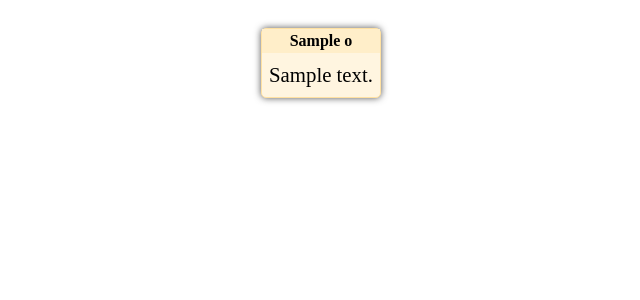
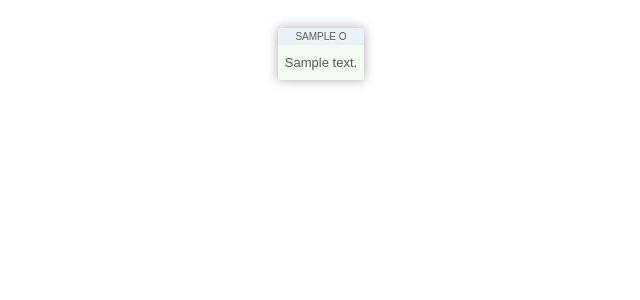
Before and after one commit to muatik/kelimeci, a PHP site: template views/elements/notification.php in a window 1280 px wide. Shown: the top 300 px of the page, without its empty margins (319-959 px from the left). Run offline with PHP 8.4, Linux system fonts and the light colour scheme; the template is opened without the code that fills it: most values are stand-ins (such as "Sample title", 1, 10 or a date in 2020).

Commit message:
Duyuru(notf.) elementinin stili iyileştirildi.

```diff
--- a/css/notification.css
+++ b/css/notification.css
@@ -4,33 +4,38 @@
 .ntfcontainer{
 	display:inline-block;
 	margin:20px auto;
-	background:#fff5e0;
-	border:1px solid #ffe1a2;
+	background:#f4fbf3;
+	font:10px sans-serif,helvetica,verdana;
+	color:#555;
+	text-shadow:0 1px 2px #fff;
 
 	/*Box Radius*/
-	border-radius:5px;
-	-moz-border-radius:5px;
-	-khtml-border-radius:5px;
-	-webkit-border-radius:5px;
+	border-radius:2px;
+	-moz-border-radius:2px;
+	-khtml-border-radius:2px;
+	-webkit-border-radius:2px;
 
 	/* Box Shadow */
-	box-shadow:0px 0px 7px #555;
-	-moz-box-shadow:0px 0px 7px #555;
-	-webkit-box-shadow:0px 0px 7px #555;
+	box-shadow:0px 0px 12px #aaa;
+	-moz-box-shadow:0px 0px 12px #aaa;
+	-webkit-box-shadow:0px 0px 12px #aaa;
 	/* For IE 8 */
-	-ms-filter:"progid:DXImageTransform.Microsoft.Shadow(Strength=3, Direction=135, Color='#555555')";
+	-ms-filter:"progid:DXImageTransform.Microsoft.Shadow(Strength=3, Direction=135, Color='#aaaaaa')";
 	/* For IE 5.5 - 7 */
-	filter:progid:DXImageTransform.Microsoft.Shadow(Strength=3, Direction=135, Color='#555555');
+	filter:progid:DXImageTransform.Microsoft.Shadow(Strength=3, Direction=135, Color='#aaaaaa');
 }
 .notification .title{
 	padding:3px 7px 3px 7px;
-	background:#ffeec9;
+	background:#e9f2f7;
 }
 .notification .title h4{
 	margin:0;
 	padding:0;
+	font-weight:normal;
+	text-transform:uppercase;
+	color:#555;
 }
 .notification .body{
 	padding:10px 7px 10px 7px;
-	font-size:1.3em;
+	font-size:13px;
 }
```
